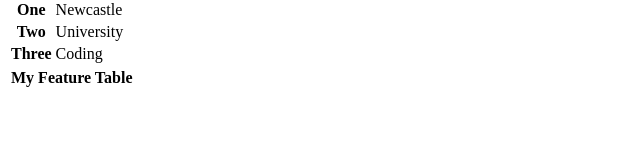
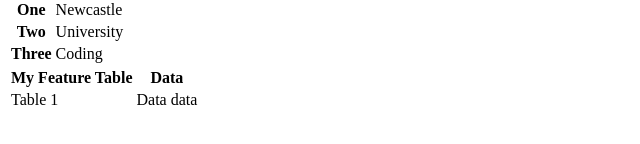
Before and after one commit to Taiyan123/web-project, a plain HTML site: page index.html in a window 1280 px wide. Shown: the part 126-270 px from the top of the page, without its empty margins (0-640 px from the left). Drawn offline with Linux system fonts and the light colour scheme.

Commit message:
Table testing no3
Still messing around

```diff
--- a/index.html
+++ b/index.html
@@ -22,5 +22,10 @@
 <table>
   <tr>
     <th> My Feature Table </th>
+    <th> Data </th>
+    </tr>
+    <tr>
+      <td> Table 1 </td>
+      <td> Data data </td>
     </tr>
     </table>
```
